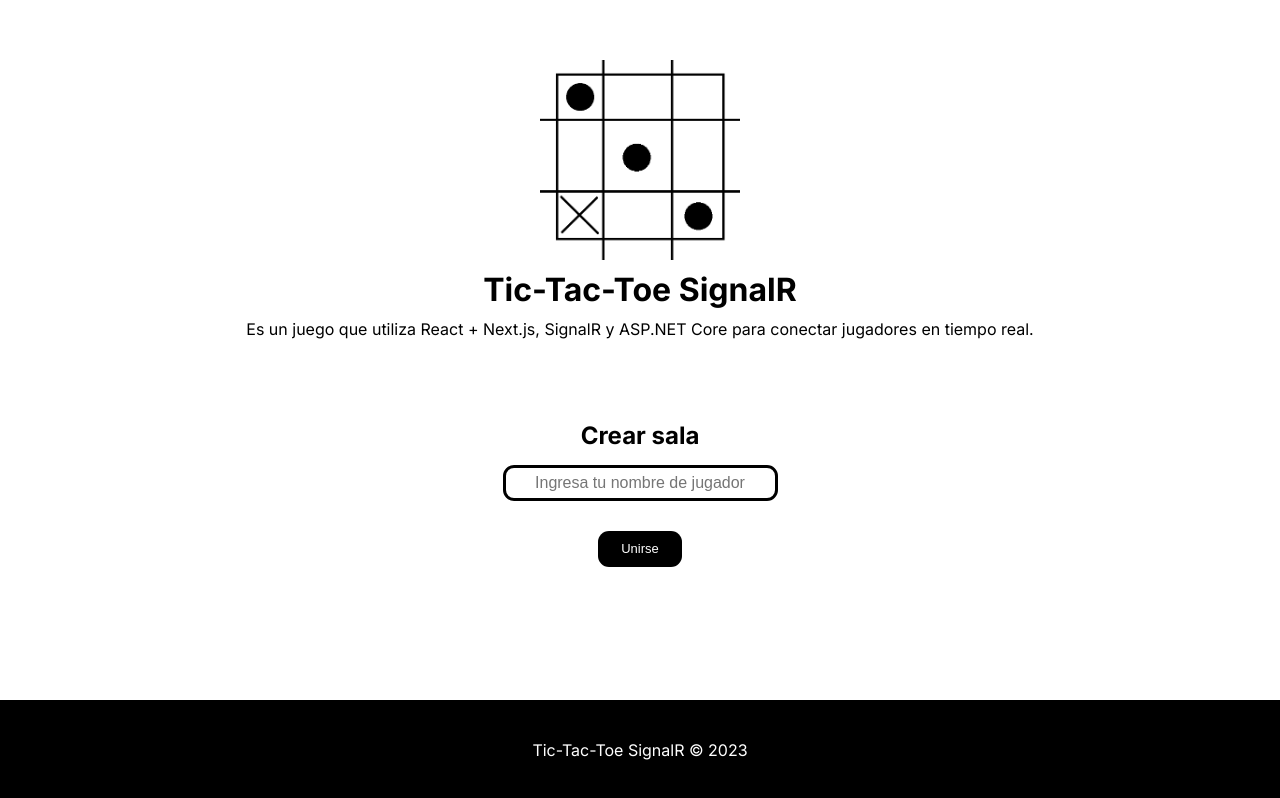
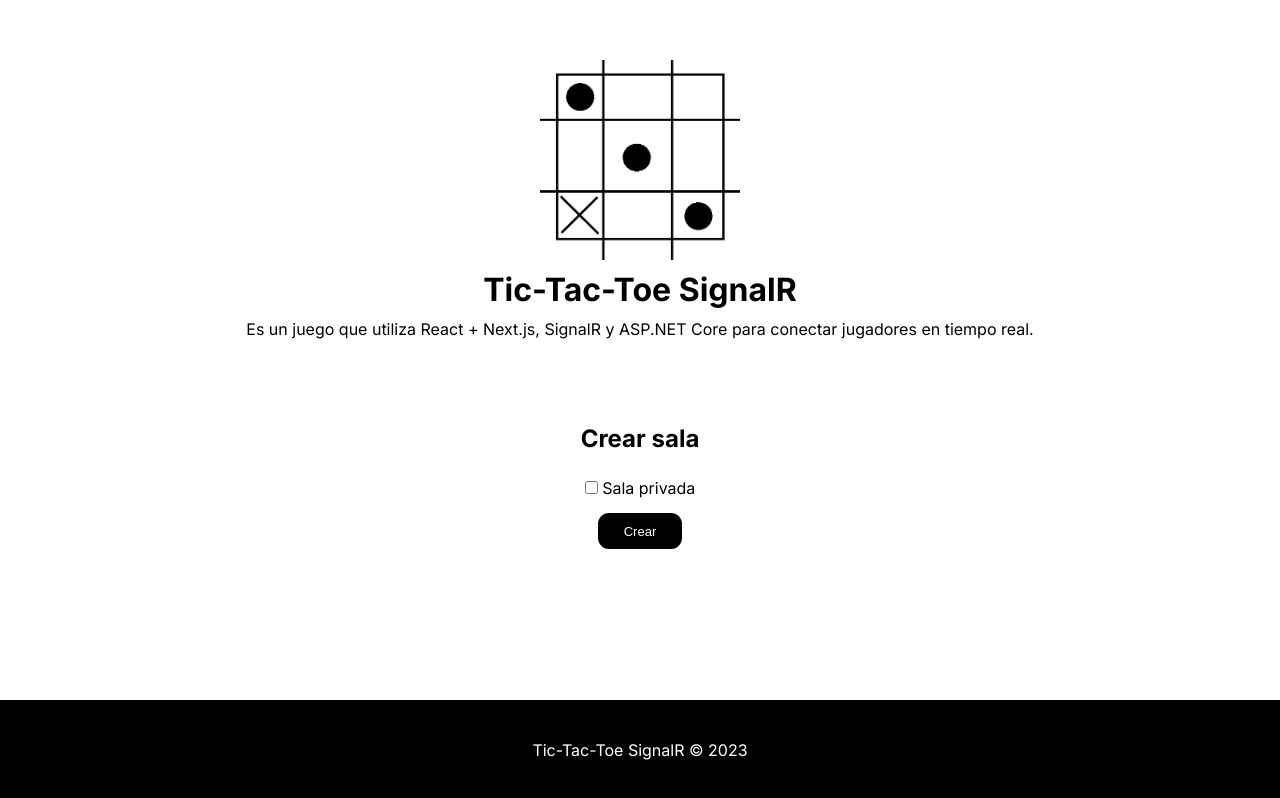
Before and after one commit to srquike/tictactoe-signalr-frontend, a Next.js app: page /create-room in a window 1280 px wide. Built offline with nearby package versions, Linux system fonts and the light colour scheme.

Commit message:
Refacatorizar codigo

```diff
--- a/app/create-room/page.tsx
+++ b/app/create-room/page.tsx
@@ -3,15 +3,19 @@
 import { useState } from "react";
 import { useRouter } from "next/navigation";
 import styles from "./page.module.css";
-import JoinPlayerForm from "@/app/_components/JoinPlayerForm/JoinPlayerForm";
 
 export default function CreateRoom() {
   const [isCreating, setIsCreating] = useState(false);
-
+  const [isPrivateRoom, setIsPrivateRoom] = useState(false);
   const router = useRouter();
 
-  function handleOnSubmit(playerName: string) {
+  function handleOnClick() {
     setIsCreating(true);
+    router.push("/join-room");
+  }
+
+  function handleOnChange() {
+    setIsPrivateRoom((state) => !state);
   }
 
   return (
@@ -20,8 +24,19 @@ export default function CreateRoom() {
       {isCreating ? (
         <p>Creando sala, por favor espera...</p>
       ) : (
-        <div>
-          <JoinPlayerForm onFormSubmit={handleOnSubmit}/>
+        <div className={styles.main}>
+          <div>
+            <input
+              type="checkbox"
+              id="checkBoxPrivateRoom"
+              onChange={handleOnChange}
+            />
+            <label htmlFor="checkBoxPrivateRoom"> Sala privada</label>
+          </div>
+          {isPrivateRoom ? <input type="text" id="" /> : <></>}
+          <button type="button" onClick={handleOnClick}>
+            Crear
+          </button>
         </div>
       )}
     </main>
--- a/app/globals.css
+++ b/app/globals.css
@@ -55,6 +55,7 @@ button {
   text-align: center;
   height: 36px;
   border: 0;
+  cursor: pointer;
 }
 
 p, h1 {
```
